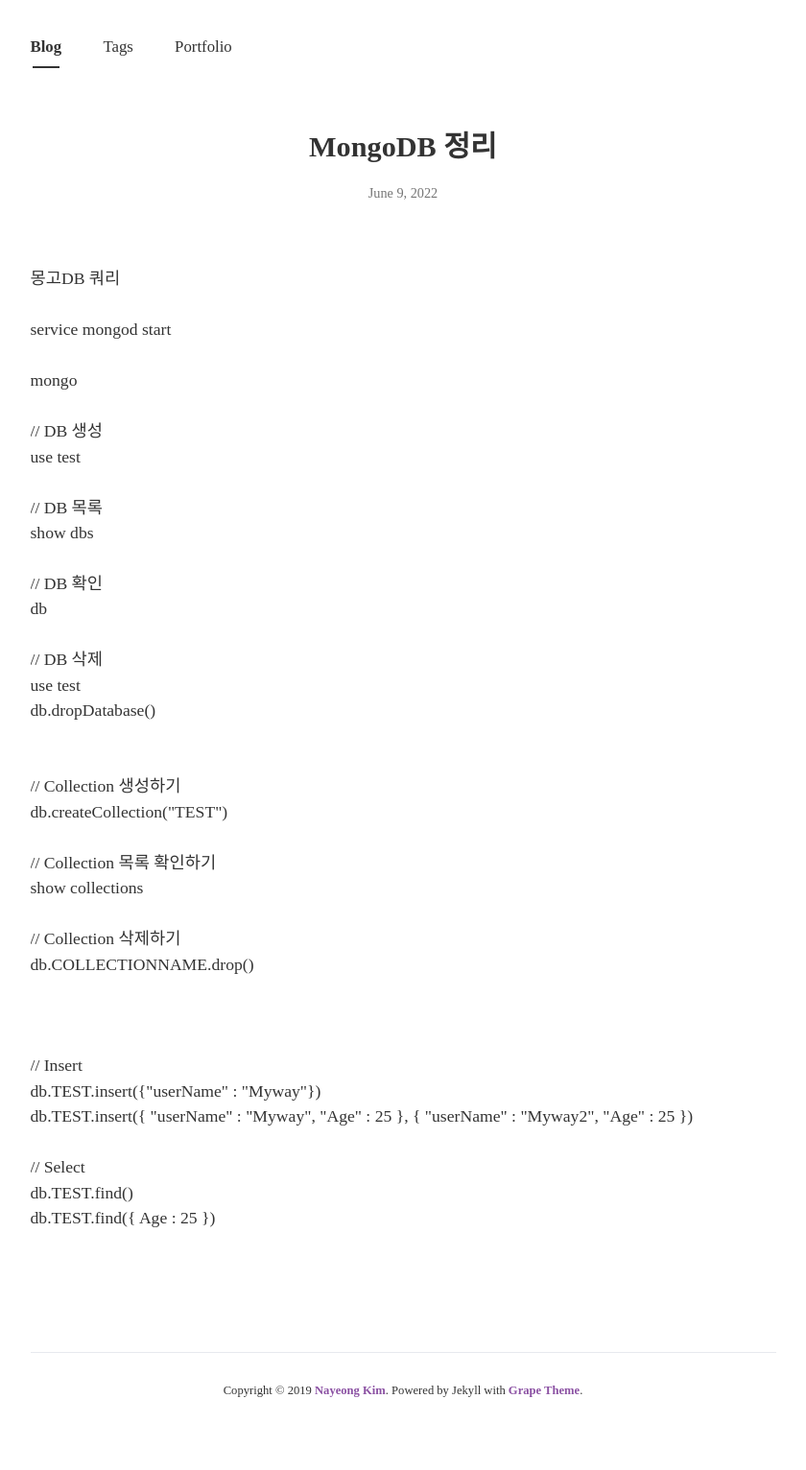
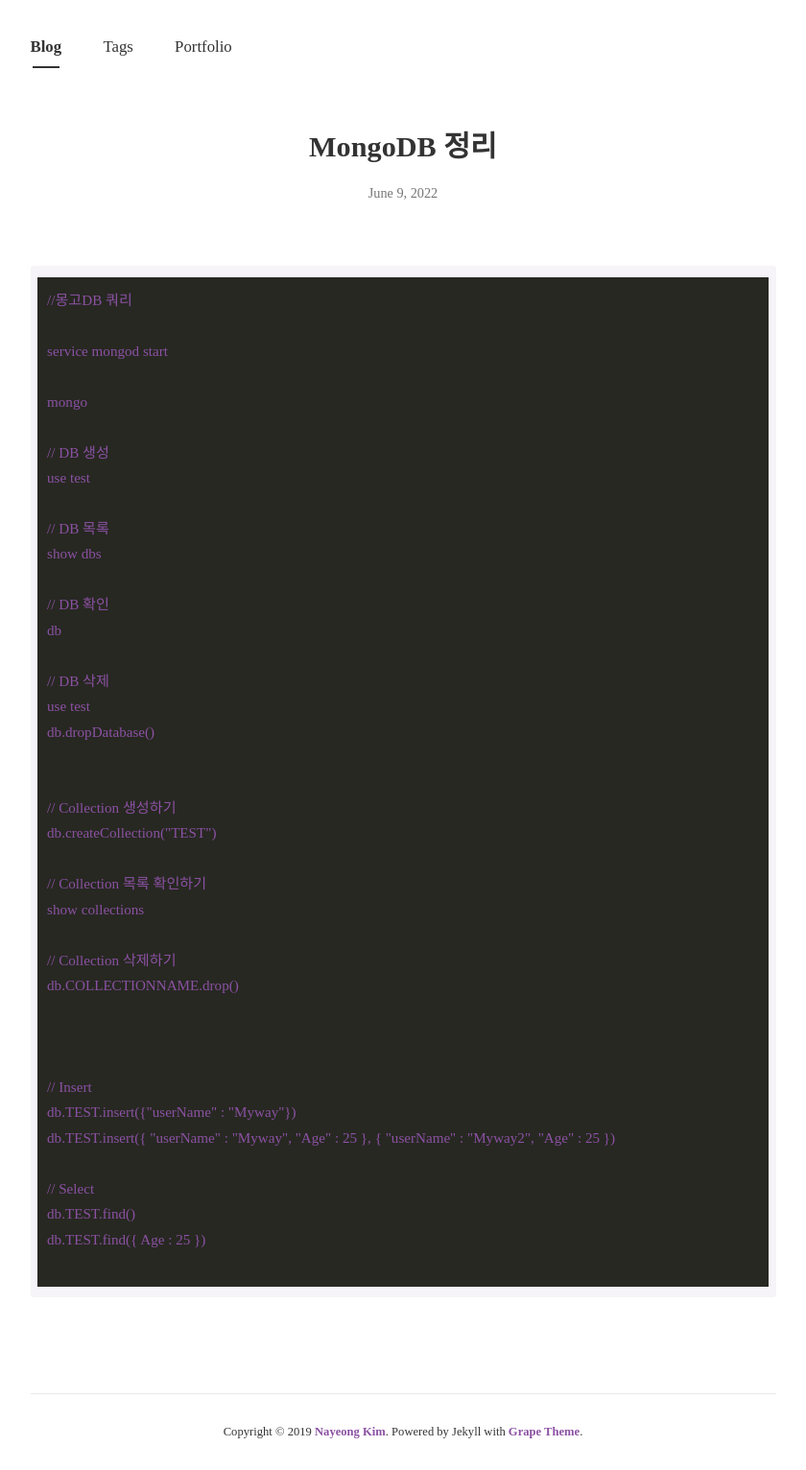
Before and after one commit to Dot3Kim/dot3kim.github.io, a Jekyll site: the page built from _posts/2022-06-09-MongoDB.md, in a window 1280 px wide. Shown: the whole page at 96% size, without its empty margins (220-1060 px from the left). Built offline with Jekyll 4.4.1, drawn with Linux system fonts in a browser that asks for light colours; nearby versions of some CDN libraries; some web fonts are replaced; before the commit the page ends 1489 px from its top, so only the background shows below that.

Commit message:
Update 2022-06-09-MongoDB.md

````diff
--- a/_posts/2022-06-09-MongoDB.md
+++ b/_posts/2022-06-09-MongoDB.md
@@ -7,8 +7,8 @@ author: Dot3Kim
 comments : False
 ---
 
-```NoSQL
-몽고DB 쿼리
+```
+//몽고DB 쿼리
 
 service mongod start
 
````
